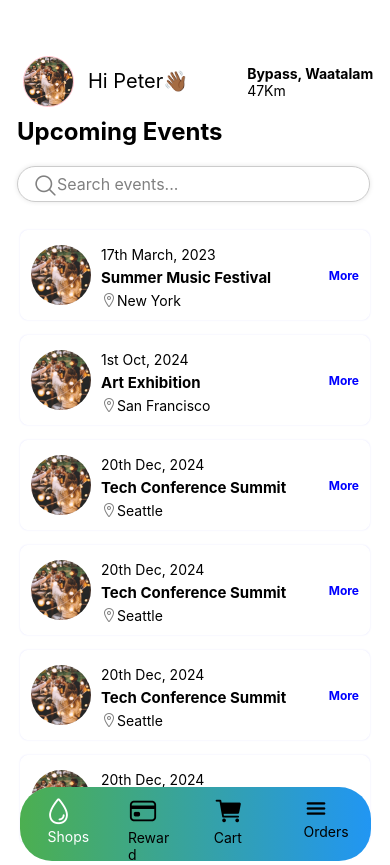
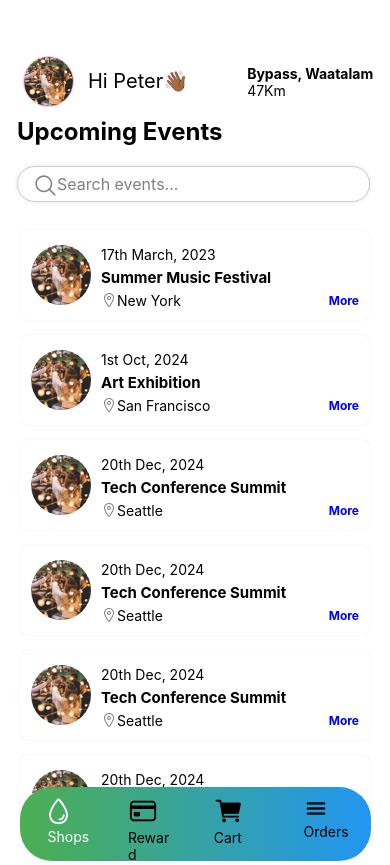
Before and after one commit to marywam/event, a React Native app: screen /Home in a window 390 px wide. Built offline with nearby package versions, Linux system fonts and the light colour scheme.

Commit message:
made some changes

```diff
--- a/screens/HomeScreen.tsx
+++ b/screens/HomeScreen.tsx
@@ -218,6 +218,7 @@ const styles = StyleSheet.create({
     textDecorationLine: "none",
     fontWeight: "bold",
     fontSize: 12,
+    marginTop: 50,
   },
 });
 
```
